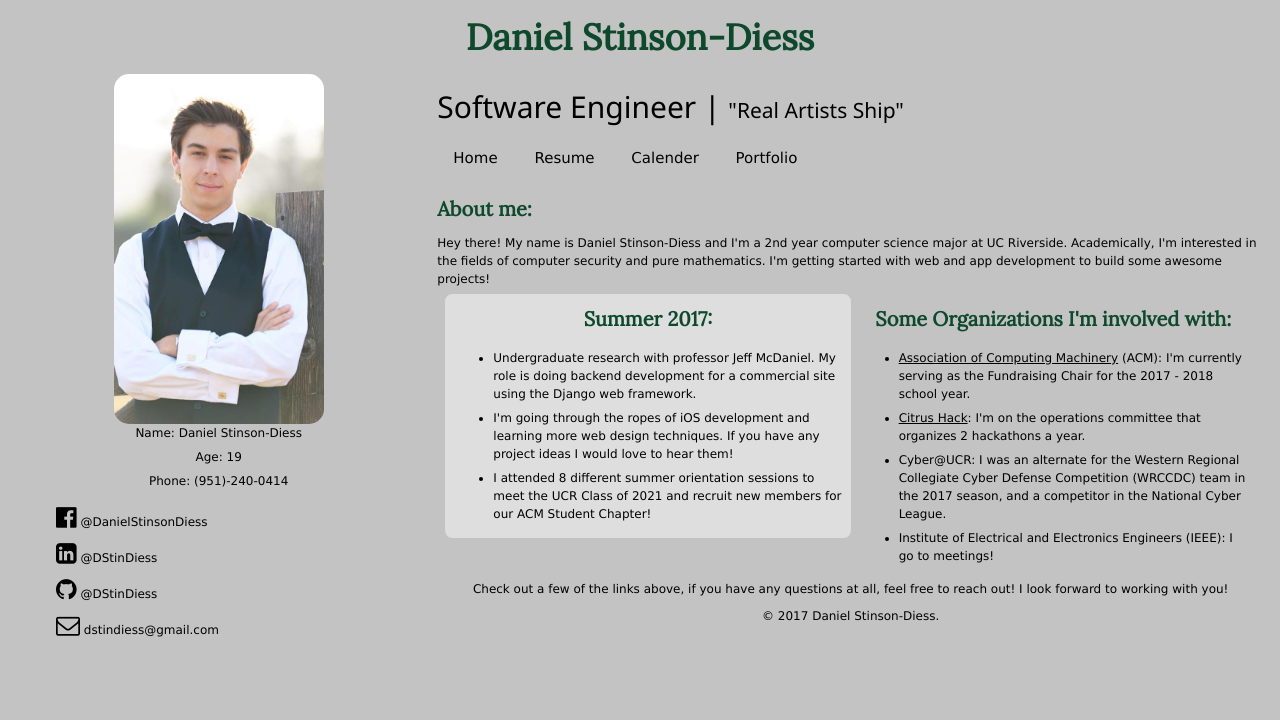
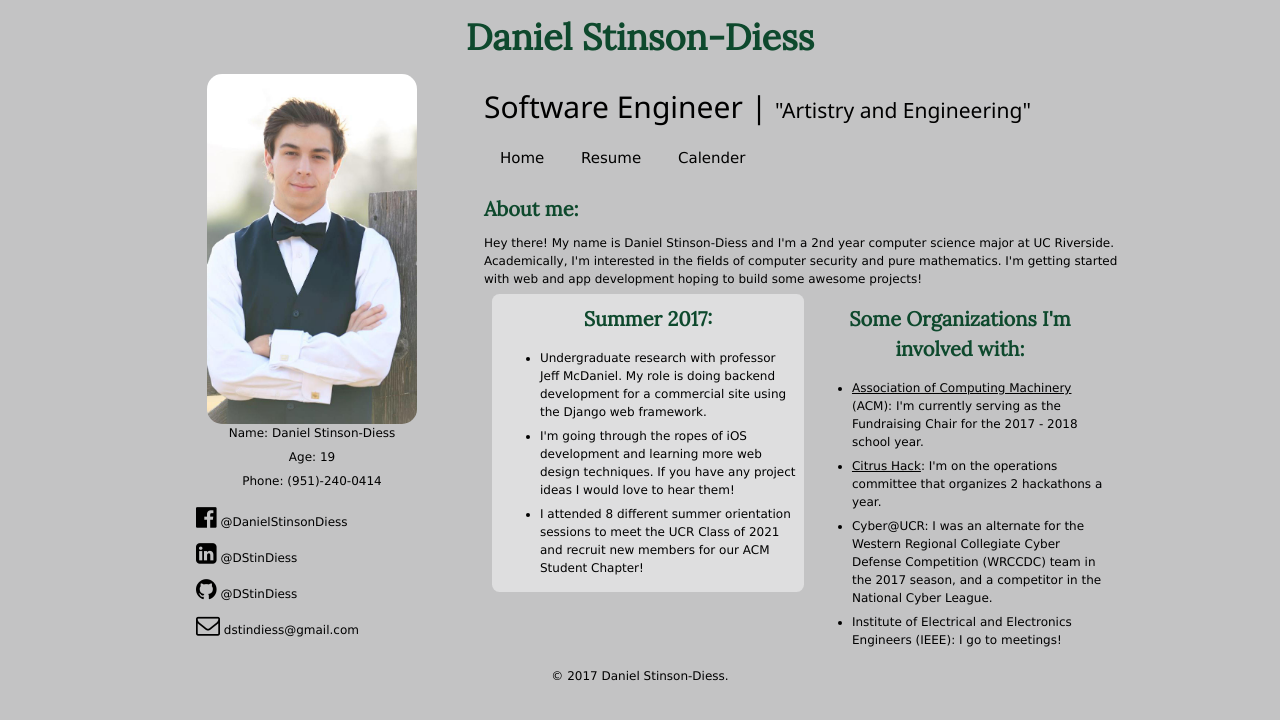
Before and after one commit to shellcromancer/shellcromancer.github.io, a plain HTML site: page index.html in a window 1280 px wide. Drawn offline with nearby package versions, Linux system fonts and the light colour scheme.

Commit message:
Updates, SEO

```diff
--- a/css/main.css
+++ b/css/main.css
@@ -9,6 +9,11 @@ body {
 	margin: auto;
    	font-family: 'Source Code Pro', monospace;
     font-size: .9em;
+}
+
+.container {
+	max-width: 1000px;
+	margin: 0 auto;
 }
 
 .alt-color {
--- a/index.html
+++ b/index.html
@@ -1,4 +1,4 @@
-<!DOCTYPE html >
+<!DOCTYPE html>
 <head>
 	<title> Daniel Stinson-Diess </title>
 	<meta charset="UTF-8"/>
@@ -20,7 +20,8 @@
 </head>
 
 <body>
-	<div class="w3-row-padding">
+
+	<div class="w3-row-padding container">
 
 		<header>
 			<h1 class="contrast-font" id="home"> Daniel Stinson-Diess</h1>
@@ -52,18 +53,17 @@
 		<section class="w3-twothird w3-container w3-center">
 			<div class="bio">
 				<div>
-					<h2>Software Engineer | <span class="top-quote">"Real Artists Ship"</span></h2>
+					<h2>Software Engineer | <span class="top-quote">"Artistry and Engineering"</span></h2>
 				</div>
 
 				<div class="w3-bar block">
 				 	<button class="w3-button"><a href="#home">Home</a></button>
 				 	<button class="w3-button"><a href="assets/resume.pdf" target="_blank">Resume</a></button>
 				 	<button class="w3-button"><a href="calender.html">Calender</a></button>
-				 	<button class="w3-button"><a href="">Portfolio</a></button>
 				</div>
 
 				<h4 class="contrast-font"> About me: </h4>
-				<p> Hey there! My name is Daniel Stinson-Diess and I'm a 2nd year computer science major at UC Riverside.  Academically, I'm interested in the fields of computer security and pure mathematics. I'm getting started with web and app development to build some awesome projects! </p>
+				<p> Hey there! My name is Daniel Stinson-Diess and I'm a 2nd year computer science major at UC Riverside.  Academically, I'm interested in the fields of computer security and pure mathematics. I'm getting started with web and app development hoping to build some awesome projects! </p>
 
 			</div>
 
@@ -97,7 +97,6 @@
 		</section>
 
 		<footer>
-			<p>  Check out a few of the links above, if you have any questions at all, feel free to reach out! I look forward to working with you! </p>
 			<small class="center">&copy; 2017 Daniel Stinson-Diess.</small>
 		</footer>
 	</div>
```
Also changed, not shown: robots.txt (added).
